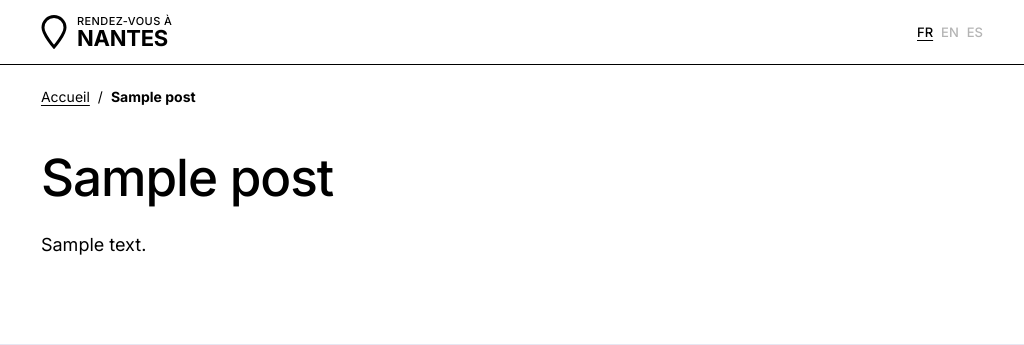
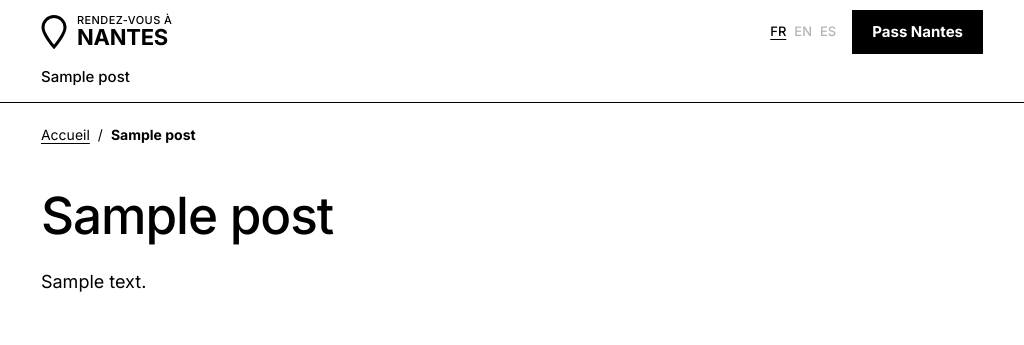
Before and after one commit to Matmaaar/rendez-vous-a-nantes, a WordPress theme: template theme/rdv-nantes/page.php in a window 1024 px wide. Shown: the top 345 px of the page. Run offline with PHP 8.4 and a stand-in for WordPress, Linux system fonts and the light colour scheme; the site name, menu and one post (Sample post) are stand-ins, and other content is empty.

Commit message:
Menu : navigation classique sur ordinateur, pastille seulement sous 900 px (v1.2.1)
De 901 à 1180 px, les rubriques passent sur une 2e ligne de l'en-tête au lieu
d'être remplacées par la pastille « Menu ». Vérifié de 390 à 1440 px, 97 pages
en FR/EN/ES à 1152 et 960 px : aucun débordement.

Co-Authored-By: Claude Opus 5.5 <noreply@anthropic.com>
Claude-Session: https://claude.ai/code/session_01P5oea8YZkEZFz3SP1Ei7K2

```diff
--- a/theme/rdv-nantes/functions.php
+++ b/theme/rdv-nantes/functions.php
@@ -7,7 +7,7 @@
 
 defined( 'ABSPATH' ) || exit;
 
-define( 'RDV_VERSION', '1.2.0' );
+define( 'RDV_VERSION', '1.2.1' );
 define( 'RDV_DIR', get_template_directory() );
 define( 'RDV_URI', get_template_directory_uri() );
 
--- a/theme/rdv-nantes/style.css
+++ b/theme/rdv-nantes/style.css
@@ -3,7 +3,7 @@ Theme Name: Rendez-vous à Nantes
 Theme URI: https://rdv.levoyageanantes.fr/
 Author: Le Voyage à Nantes
 Description: Thème du site Rendez-vous à Nantes (refonte 2026, maquette V1). Rubriques : prendre un verre (quartiers), manger, incontournables, footing, shopping, se déplacer, aide, Pass Nantes. Compatible WPML (FR / EN / ES).
-Version: 1.2.0
+Version: 1.2.1
 Requires at least: 6.2
 Requires PHP: 7.4
 Text Domain: rdv-nantes
@@ -182,10 +182,19 @@ footer p{margin:0}
 .legal{margin-top:40px;padding-top:18px;border-top:1px solid #000;display:flex;flex-wrap:wrap;gap:6px 22px;font-size:13px;font-weight:700}
 
 /* Responsive */
+/* En-tête : menu sur une ligne au-delà de 1180 px ; de 901 à 1180 px, rubriques sur une 2e ligne ;
+   900 px et moins (téléphone, tablette en portrait) : pastille « Menu » en bas à droite (voir « Menu mobile »). */
+@media (min-width:901px) and (max-width:1180px){
+  .hdr{flex-wrap:wrap;row-gap:0;padding-top:10px}
+  .hdr .tools{order:2}
+  .hdr .navbar{order:3;flex:1 1 100%;flex-wrap:wrap;margin:2px 0 0 -10px;padding-bottom:4px}
+}
+@media (max-width:900px){
+  .desk{display:none}
+  .navbar{display:none}
+  .hdr{flex-wrap:nowrap;min-height:64px}
+}
 @media (max-width:1180px){
-  .desk{display:none}
-  .navbar{display:none} /* sur mobile et tablette : menu flottant en bas à droite (voir « Menu mobile ») */
-  .hdr{flex-wrap:nowrap;min-height:64px}
   .grid3{grid-template-columns:repeat(2,minmax(0,1fr))}
   .qgrid{grid-template-columns:minmax(0,1fr);gap:40px}
 }
@@ -264,7 +273,7 @@ a.rph:hover img{transform:scale(1.03)}
 
 /* ===== Menu mobile : pastille « Menu » flottante en bas à droite + panneau qui monte du bas ===== */
 .mfab,.msheet,.mscrim{display:none}
-@media (max-width:1180px){
+@media (max-width:900px){
   footer{padding-bottom:calc(28px + 84px)} /* place pour la pastille Menu, dans le fond du pied de page */
   .mfab{position:fixed;z-index:60;right:16px;bottom:calc(16px + env(safe-area-inset-bottom));display:inline-flex;align-items:center;gap:10px;min-height:54px;padding:0 24px;border:0;border-radius:999px;background:#000;color:#fff;font:inherit;font-size:17px;font-weight:700;box-shadow:0 6px 20px rgba(0,0,0,.25);cursor:pointer}
   .mfab .ic{display:inline-flex}
```
Also changed, not shown: theme/README.md, 1 other file.
